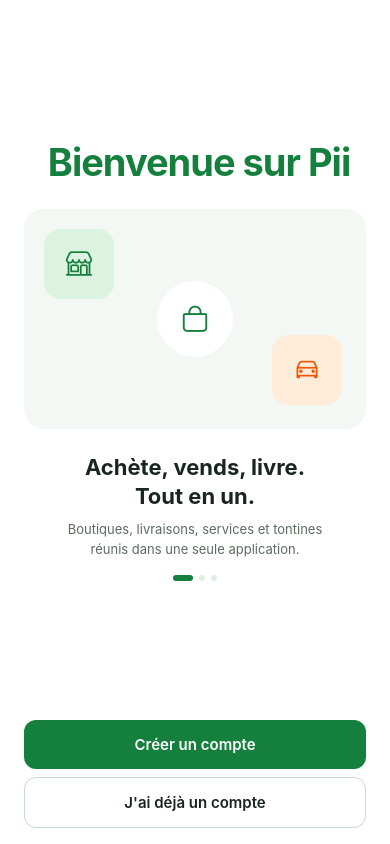
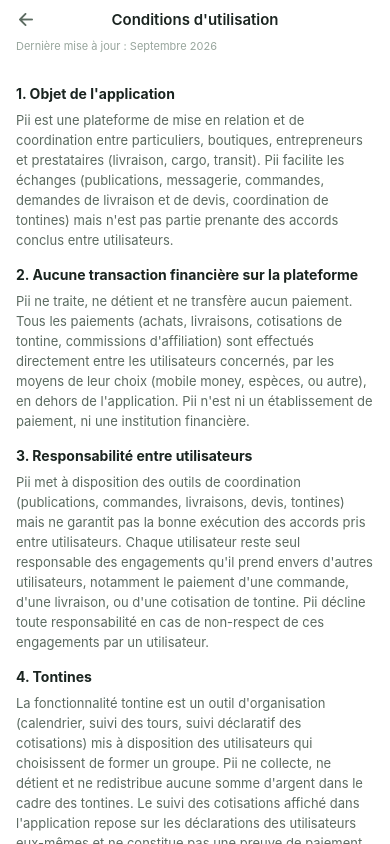
Before and after one commit to kurtz212/Pii-Mobile, a React Native app: screen /ConditionsUtilisation in a window 390 px wide. Built offline with nearby package versions, Linux system fonts and the light colour scheme.

Commit message:
Ajout des Conditions d'utilisation

```diff
--- a/src/navigation/RootNavigator.tsx
+++ b/src/navigation/RootNavigator.tsx
@@ -54,6 +54,7 @@
 import { SettingsScreen } from "../screens/Profile/SettingsScreen";
 import { PrivacyPolicyScreen } from "../screens/Profile/PrivacyPolicyScreen";
 import { ImageViewerScreen } from "../screens/Home/ImageViewerScreen";
+import { TermsOfServiceScreen } from "../screens/Profile/TermsOfServiceScreen";
 const Stack = createNativeStackNavigator<RootStackParamList>();
 
 export function RootNavigator() {
@@ -97,6 +98,7 @@
         <Stack.Screen name="ForgotPassword" component={ForgotPasswordScreen} />
         <Stack.Screen name="ResetPassword" component={ResetPasswordScreen} />
         <Stack.Screen name="LivraisonGroupee" component={GroupedDeliveryScreen} />
+                <Stack.Screen name="ConditionsUtilisation" component={TermsOfServiceScreen} />
                 <Stack.Screen
           name="VisionnerImage"
           component={ImageViewerScreen}
--- a/src/navigation/types.ts
+++ b/src/navigation/types.ts
@@ -67,4 +67,5 @@
   Tontines: undefined;
   CreerTontine: undefined;
   TontineDetail: { tontineId: string };
+    ConditionsUtilisation: undefined;
 };
--- a/src/screens/Profile/SettingsScreen.tsx
+++ b/src/screens/Profile/SettingsScreen.tsx
@@ -136,7 +136,11 @@
           <Text style={styles.actionText}>Politique de confidentialité</Text>
           <Ionicons name="chevron-forward" size={16} color={colors.textMuted} style={{ marginLeft: "auto" }} />
         </Pressable>
-
+        <Pressable style={styles.actionButton} onPress={() => navigation.navigate("ConditionsUtilisation")}>
+          <Ionicons name="document-text-outline" size={20} color={colors.accent} />
+          <Text style={styles.actionText}>Conditions d'utilisation</Text>
+          <Ionicons name="chevron-forward" size={16} color={colors.textMuted} style={{ marginLeft: "auto" }} />
+        </Pressable>
         <Pressable style={styles.logoutButton} onPress={handleLogout}>
           <Ionicons name="log-out-outline" size={18} color={colors.danger} />
           <Text style={styles.logoutText}>Se déconnecter</Text>
--- /dev/null
+++ b/src/screens/Profile/TermsOfServiceScreen.tsx
@@ -0,0 +1,116 @@
+import React from "react";
+import { ScrollView, StyleSheet, Text, View } from "react-native";
+import { Ionicons } from "@expo/vector-icons";
+import { SafeAreaView } from "react-native-safe-area-context";
+import { useNavigation } from "@react-navigation/native";
+import { NativeStackNavigationProp } from "@react-navigation/native-stack";
+import { colors, spacing } from "@/theme/colors";
+import { RootStackParamList } from "@/navigation/types";
+
+type Nav = NativeStackNavigationProp<RootStackParamList>;
+
+export function TermsOfServiceScreen() {
+  const navigation = useNavigation<Nav>();
+
+  return (
+    <SafeAreaView style={styles.container} edges={["top"]}>
+      <View style={styles.headerRow}>
+        <Ionicons name="arrow-back" size={20} color={colors.textSecondary} onPress={() => navigation.goBack()} />
+        <Text style={styles.headerTitle}>Conditions d'utilisation</Text>
+        <View style={{ width: 20 }} />
+      </View>
+
+      <ScrollView contentContainerStyle={styles.content}>
+        <Text style={styles.updated}>Dernière mise à jour : Septembre 2026</Text>
+
+        <Text style={styles.sectionTitle}>1. Objet de l'application</Text>
+        <Text style={styles.paragraph}>
+          Pii est une plateforme de mise en relation et de coordination entre particuliers,
+          boutiques, entrepreneurs et prestataires (livraison, cargo, transit). Pii facilite les
+          échanges (publications, messagerie, commandes, demandes de livraison et de devis,
+          coordination de tontines) mais n'est pas partie prenante des accords conclus entre
+          utilisateurs.
+        </Text>
+
+        <Text style={styles.sectionTitle}>2. Aucune transaction financière sur la plateforme</Text>
+        <Text style={styles.paragraph}>
+          Pii ne traite, ne détient et ne transfère aucun paiement. Tous les paiements (achats,
+          livraisons, cotisations de tontine, commissions d'affiliation) sont effectués
+          directement entre les utilisateurs concernés, par les moyens de leur choix (mobile
+          money, espèces, ou autre), en dehors de l'application. Pii n'est ni un établissement de
+          paiement, ni une institution financière.
+        </Text>
+
+        <Text style={styles.sectionTitle}>3. Responsabilité entre utilisateurs</Text>
+        <Text style={styles.paragraph}>
+          Pii met à disposition des outils de coordination (publications, commandes, livraisons,
+          devis, tontines) mais ne garantit pas la bonne exécution des accords pris entre
+          utilisateurs. Chaque utilisateur reste seul responsable des engagements qu'il prend
+          envers d'autres utilisateurs, notamment le paiement d'une commande, d'une livraison, ou
+          d'une cotisation de tontine. Pii décline toute responsabilité en cas de non-respect de
+          ces engagements par un utilisateur.
+        </Text>
+
+        <Text style={styles.sectionTitle}>4. Tontines</Text>
+        <Text style={styles.paragraph}>
+          La fonctionnalité tontine est un outil d'organisation (calendrier, suivi des tours,
+          suivi déclaratif des cotisations) mis à disposition des utilisateurs qui choisissent de
+          former un groupe. Pii ne collecte, ne détient et ne redistribue aucune somme d'argent
+          dans le cadre des tontines. Le suivi des cotisations affiché dans l'application repose
+          sur les déclarations des utilisateurs eux-mêmes et ne constitue pas une preuve de
+          paiement réel.
+        </Text>
+
+        <Text style={styles.sectionTitle}>5. Contenu publié par les utilisateurs</Text>
+        <Text style={styles.paragraph}>
+          Les utilisateurs sont seuls responsables du contenu qu'ils publient (publications,
+          messages, photos, descriptions). Pii se réserve le droit de retirer tout contenu
+          contraire à la loi, trompeur, ou contraire à ces conditions, et de suspendre ou
+          supprimer un compte en cas d'abus répété.
+        </Text>
+
+        <Text style={styles.sectionTitle}>6. Compte utilisateur</Text>
+        <Text style={styles.paragraph}>
+          Chaque utilisateur est responsable de la confidentialité de son mot de passe et de
+          l'activité de son compte. Un compte peut être supprimé à tout moment par l'utilisateur
+          depuis les Paramètres.
+        </Text>
+
+        <Text style={styles.sectionTitle}>7. Disponibilité du service</Text>
+        <Text style={styles.paragraph}>
+          Pii est fourni "tel quel", sans garantie de disponibilité continue. Le service peut être
+          interrompu temporairement pour maintenance, mise à jour, ou pour toute autre raison
+          technique.
+        </Text>
+
+        <Text style={styles.sectionTitle}>8. Modification des conditions</Text>
+        <Text style={styles.paragraph}>
+          Ces conditions peuvent être modifiées à tout moment. Les utilisateurs seront informés
+          des changements significatifs via l'application.
+        </Text>
+
+        <Text style={styles.sectionTitle}>9. Contact</Text>
+        <Text style={styles.paragraph}>
+          Pour toute question concernant ces conditions, contacte-nous via les moyens indiqués
+          dans l'application.
+        </Text>
+      </ScrollView>
+    </SafeAreaView>
+  );
+}
+
+const styles = StyleSheet.create({
+  container: { flex: 1, backgroundColor: colors.background },
+  headerRow: {
+    flexDirection: "row",
+    alignItems: "center",
+    justifyContent: "space-between",
+    paddingHorizontal: spacing.lg,
+    paddingVertical: spacing.sm,
+  },
+  headerTitle: { fontSize: 15, fontWeight: "600", color: colors.textPrimary, flex: 1, textAlign: "center" },
+  content: { paddingHorizontal: spacing.lg, paddingBottom: spacing.xl },
+  updated: { fontSize: 11, color: colors.textMuted, marginBottom: spacing.lg },
+  sectionTitle: { fontSize: 14, fontWeight: "700", color: colors.textPrimary, marginTop: spacing.lg, marginBottom: spacing.sm },
+  paragraph: { fontSize: 13, color: colors.textSecondary, lineHeight: 20 },
+});
--- a/src/services/api.ts
+++ b/src/services/api.ts
@@ -5,7 +5,7 @@
 // car il pointerait vers le téléphone lui-même, pas vers le PC qui fait
 // tourner le backend. Il faut l'adresse IP locale du PC sur le réseau
 // Wi-Fi (trouvée avec `ipconfig` sous "Adresse IPv4").
-const API_BASE_URL = "http://192.168.11.112:3000";
+const API_BASE_URL = "http://192.168.11.104:3000";
 
 import AsyncStorage from "@react-native-async-storage/async-storage";
 
```
